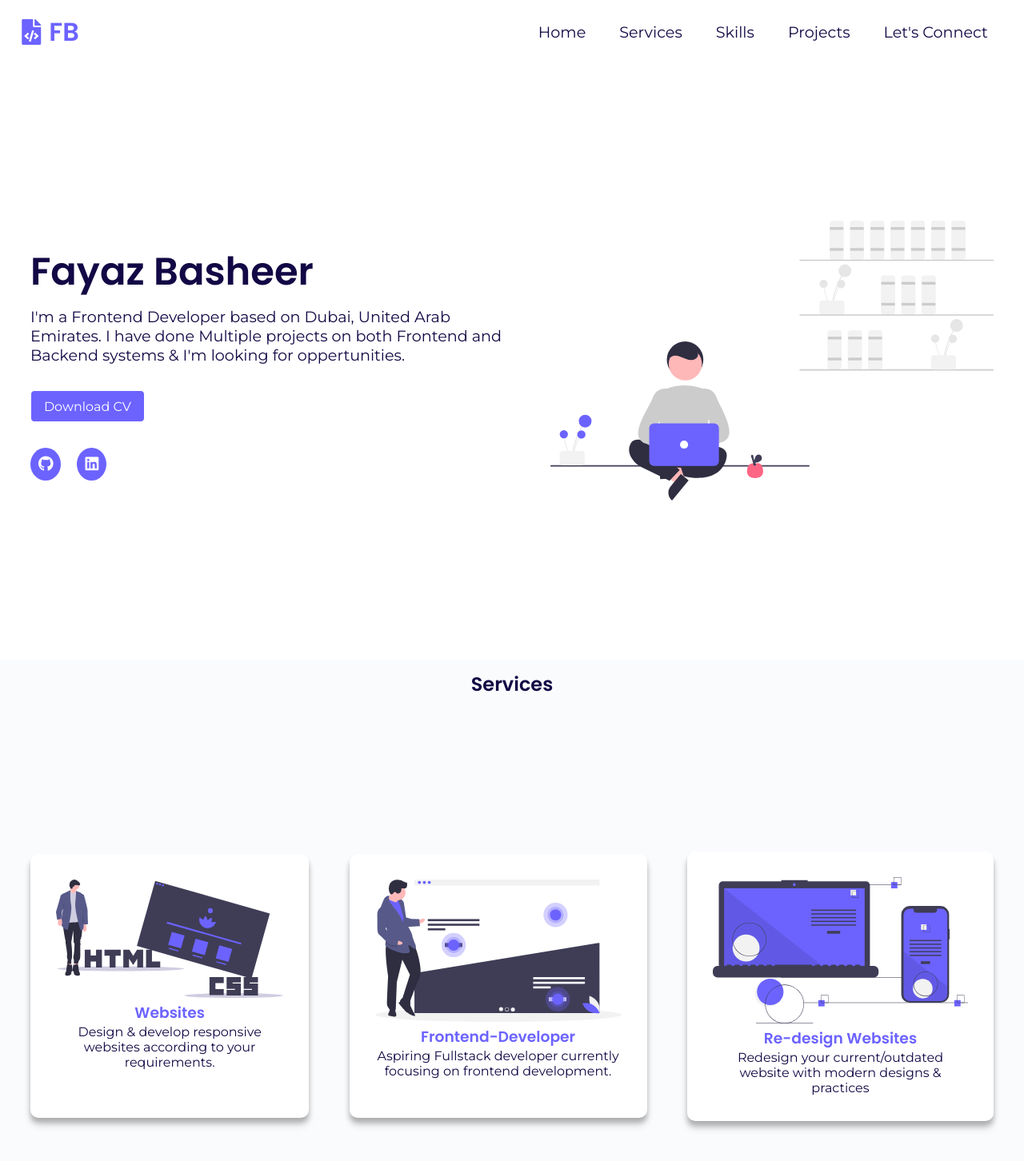
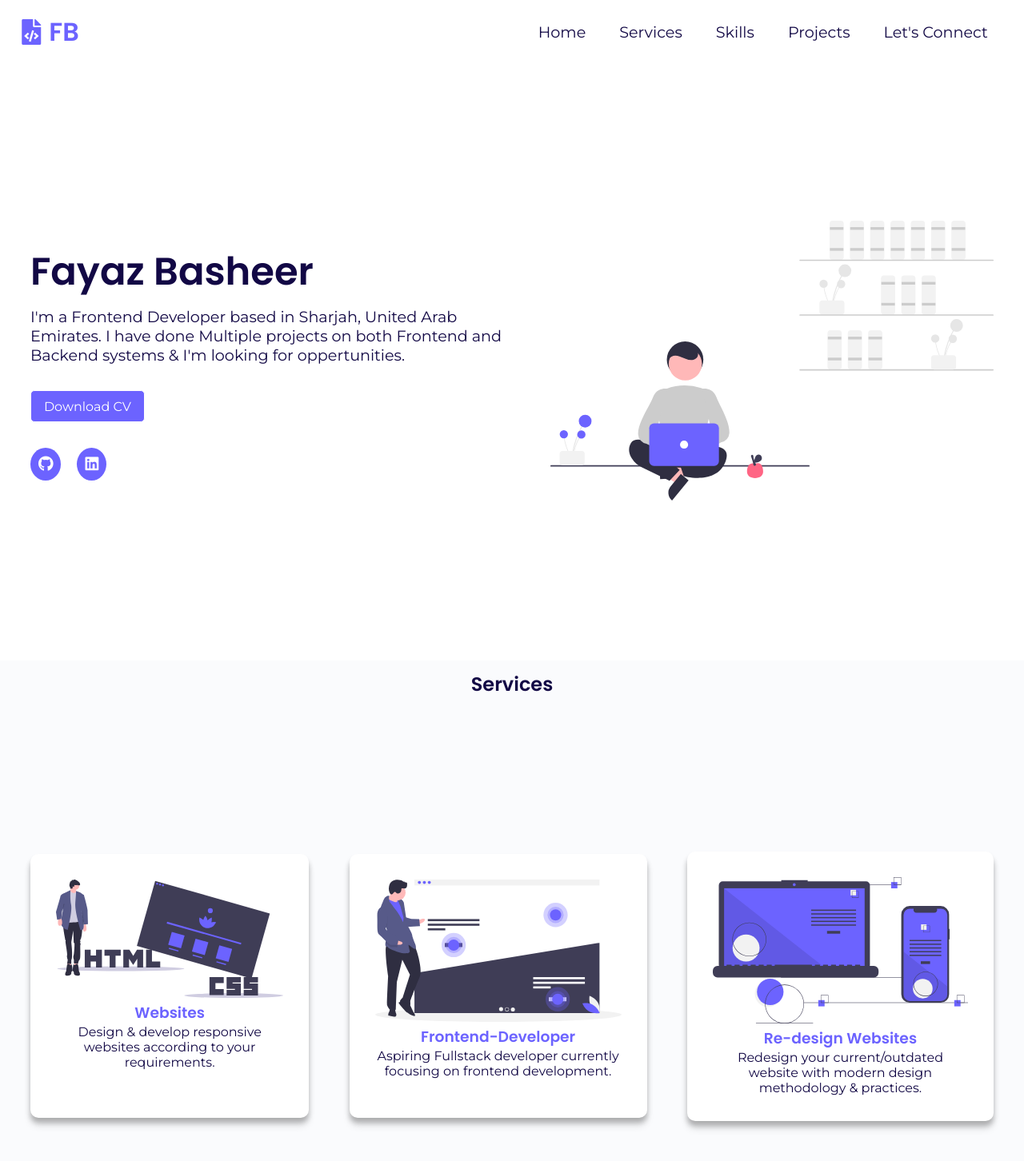
Before and after one commit to fayazpn/fayaz-portfolio, a React (Create React App) app: page / in a window 1280 px wide. Shown: the top 1452 px of the page at 80% size. Built offline with nearby package versions, Linux system fonts and the light colour scheme.

Commit message:
landing changes

```diff
--- a/src/components/ContactSection.css
+++ b/src/components/ContactSection.css
@@ -9,7 +9,7 @@ ul.contact-list{
 }
 
 ul.contact-list>li{
-  font-size: 1.5em;
+  font-size: 1.2em;
   margin: 1em 0;
   color: rgb(18,8,69);
 
@@ -92,4 +92,7 @@ ul.contact-list>li{
 		align-items: flex-start;
 		margin: 2%;
 	}
+	ul.contact-list>li{
+		font-size: 1.5em;
+	}
 }
--- a/src/components/HeroSection.js
+++ b/src/components/HeroSection.js
@@ -8,7 +8,7 @@ const HeroSection = () => {
         <div className='hero-left'>
           <h1>Fayaz Basheer</h1>
           <p>
-            I'm a Frontend Developer based on Dubai, United Arab Emirates. I
+            I'm a Frontend Developer based in Sharjah, United Arab Emirates. I
             have done Multiple projects on both Frontend and Backend systems &
             I'm looking for oppertunities.
           </p>
--- a/src/components/ServiceSection.js
+++ b/src/components/ServiceSection.js
@@ -21,7 +21,7 @@ const ServiceSection = () => {
           src='/images/undraw-redesign.svg'
           alt='Redesign Webpages'
           heading='Re-design Websites'
-          desc='Redesign your current/outdated website with modern designs & practices'
+          desc='Redesign your current/outdated website with modern design methodology & practices.'
         />
       </div>
     </section>
```
